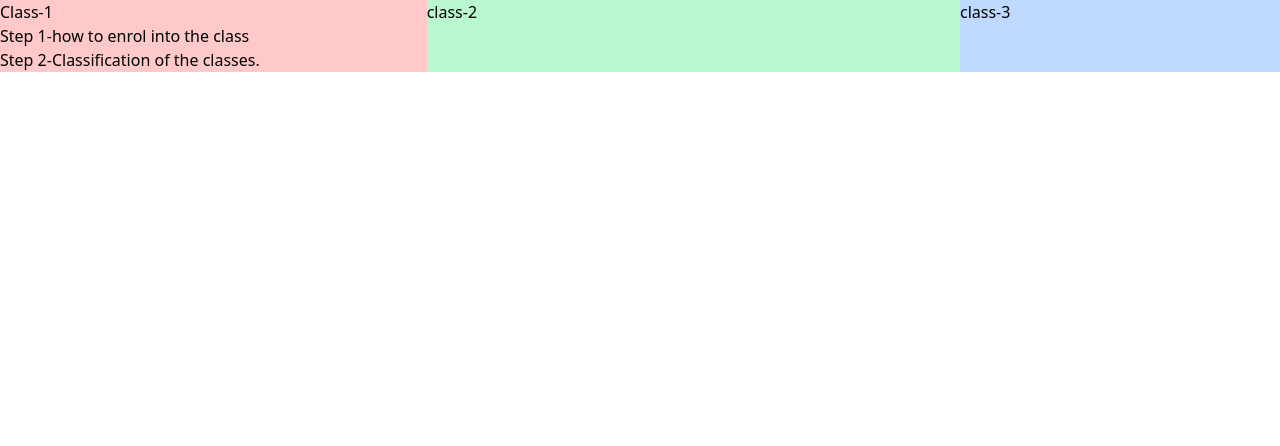
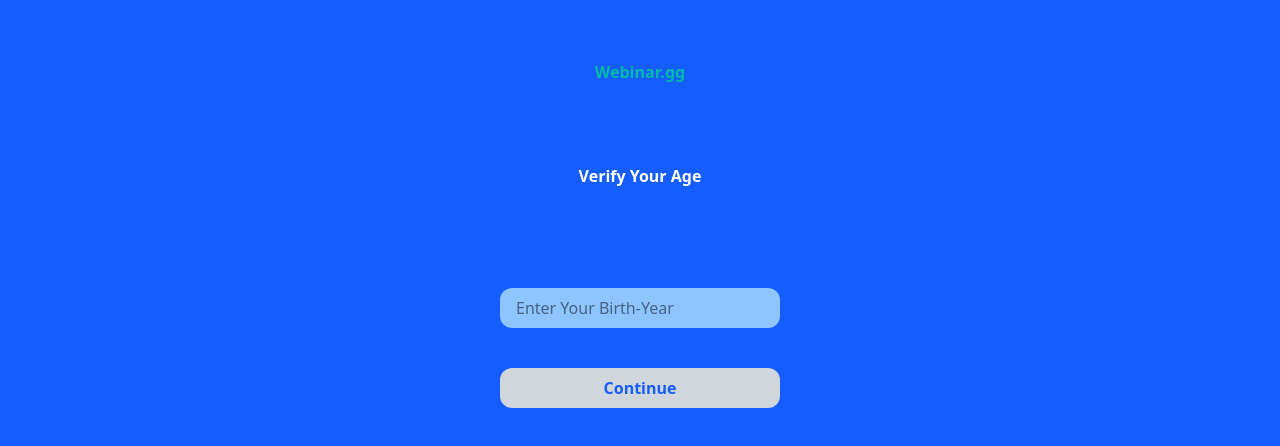
Before and after one commit to PRIYA2508/design, a React (Vite) app: page / in a window 1280 px wide. Shown: the top 446 px of the page. Built offline with nearby package versions, Linux system fonts and the light colour scheme.

Commit message:
webinar page

```diff
--- a/src/App.jsx
+++ b/src/App.jsx
@@ -1,11 +1,12 @@
 import './App.css'
 import {GetInitialData} from "./Tailwind/class-1"
+import { Webinarpage } from './Tailwind/webinar'
 
 function App() {
   return (
     <>
       <div>
-      <GetInitialData/>
+      <Webinarpage/>
       </div>
 
     </>
--- a/src/Tailwind/class-1.jsx
+++ b/src/Tailwind/class-1.jsx
@@ -1,13 +1,13 @@
 export function GetInitialData() {
     return(
      <div className="grid grid-cols-12">
-        <div className="bg-red-200 col-span-4">
+        <div className="bg-red-200 md:col-span-4 col-span-12">
             <h1>Class-1</h1>
             <p>Step 1-how to enrol into the class </p>
             <p>Step 2-Classification of the classes.</p>
             </div>
-        <div className="bg-green-200 col-span-5">class-2</div>
-        <div className="bg-blue-200 col-span-3">class-3</div>
+        <div className="bg-green-200 md:col-span-5 col-span-12">class-2</div>
+        <div className="bg-blue-200 md:col-span-3 col-span-12">class-3</div>
      </div>
 
     )}
--- /dev/null
+++ b/src/Tailwind/webinar.jsx
@@ -0,0 +1,15 @@
+export function Webinarpage(){
+    return(
+        <div className="bg-blue-600 flex flex-col justify-start h-screen ">
+            <div className="p-15">
+            <h2 className="text-center mb-20 font-bold text-teal-500">Webinar.gg</h2>
+            <h2 className="text-center text-white font-bold mb-10"> Verify Your Age</h2>
+            </div>
+            <div className="flex flex-col items-center">
+                <input type="text" placeholder="Enter Your Birth-Year" className="px-4 py-2 rounded-xl text-black ronded bg-blue-300 mb-10 w-70"/>
+                <button className="bg-gray-300 text-blue-600 font-semibold px-6 py-2 rounded-xl hover:bg-gray-100 transition w-70">Continue</button>
+            </div>
+
+        </div>
+    )
+}
```
